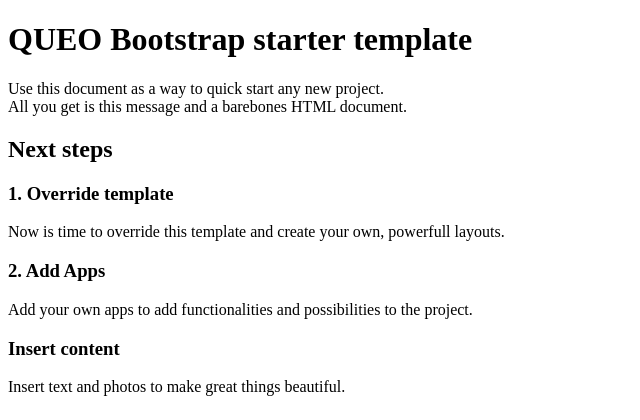
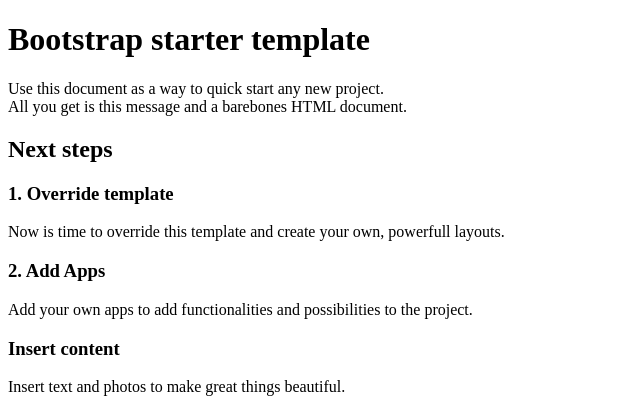
Before and after one commit to queo/django-project-base, a Django app: template project-base/project_name/templates/base.html in a window 1280 px wide. Shown: the part 62-482 px from the top of the page, without its empty margins (0-640 px from the left). Run offline with Django 3.2, Linux system fonts and the light colour scheme; the template is opened without the code that fills it, so the values that code supplies are empty; some libraries are stand-ins or nearby versions.

Commit message:
Removed QUEO mentions

```diff
--- a/project-base/project_name/templates/base.html
+++ b/project-base/project_name/templates/base.html
@@ -44,7 +44,7 @@
 		</div>
 
 		<div class="container">
-			<h1>QUEO Bootstrap starter template</h1>
+			<h1>Bootstrap starter template</h1>
 			<p>
 				Use this document as a way to quick start any new project.
 				<br>
```
Also changed, not shown: project-base/project_name/static/js/utils.js (renamed from project-base/project_name/static/js/queoutils.js).
